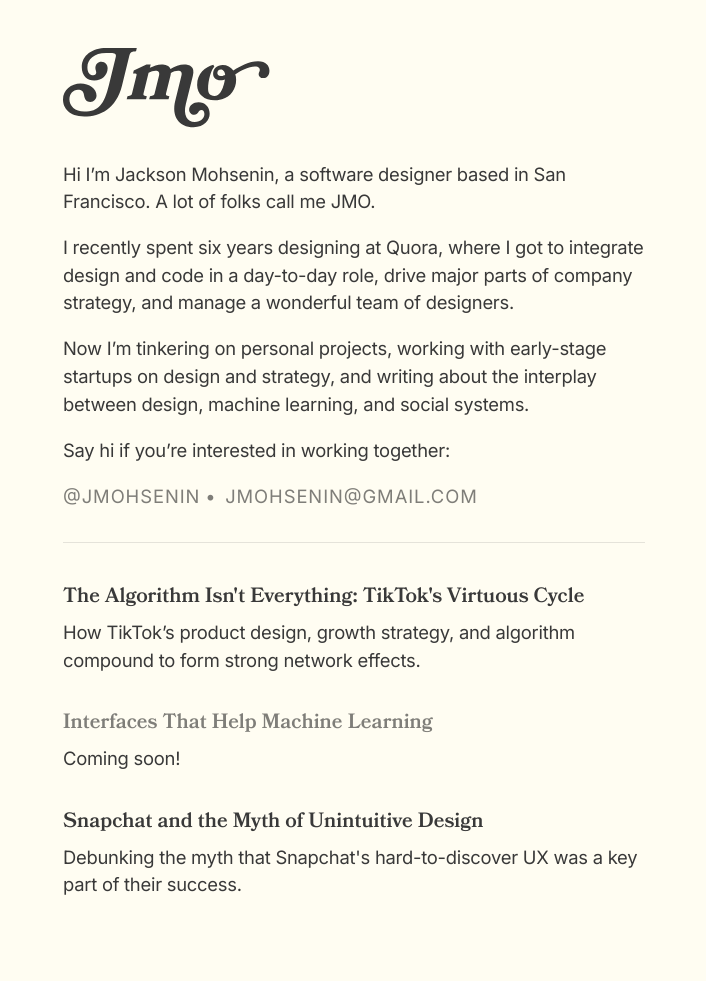
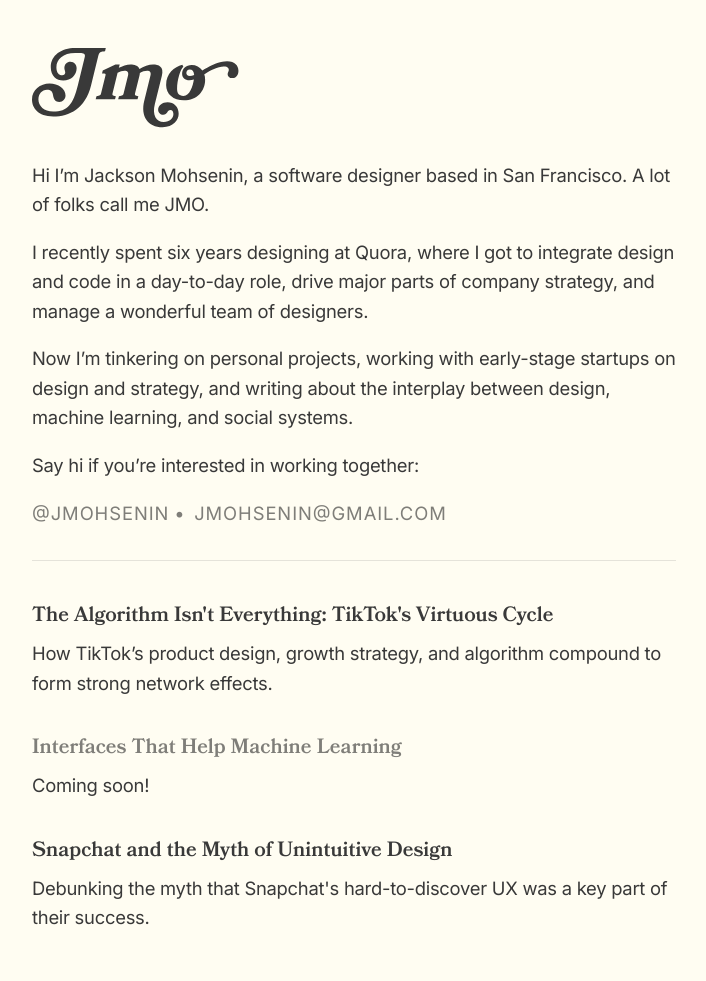
Before and after one commit to jmohsenin/jmohsenin.github.io, a Jekyll site: the page built from index.md, in a window 1280 px wide. Shown: the whole page, without its empty margins (286-992 px from the left). Built offline with Jekyll 4.4.1, drawn with Linux system fonts in a browser that asks for light colours; before the commit the page ends 947 px from its top, so only the background shows below that.

Commit message:
slightly larger container width

```diff
--- a/assets/css/main.css
+++ b/assets/css/main.css
@@ -21,6 +21,8 @@
     --spacing-m: 16px;
     --spacing-l: 32px;
     --spacing-xl: 64px;
+
+    --container-width: 660px;
 }
 
 @media (prefers-color-scheme: dark) {
@@ -46,10 +48,11 @@ body {
     box-sizing: border-box;
 }
 
-@media only screen and (min-width: 630px) {
+@media only screen and (min-width: 692px) {
     body {
         font-size: 1.15em;
         letter-spacing: -0.014em;
+        line-height: 1.6;
     }
 }
 
@@ -133,9 +136,9 @@ h3 {
     padding: var(--spacing-m) calc(var(--spacing-m) + var(--spacing-s));
 }
 
-@media only screen and (min-width: 630px) {
+@media only screen and (min-width: 692px) {
     .container {
-        width: 630px;
+        width: calc(var(--container-width) + var(--spacing-l));
     }
 }
 
```
Also changed, not shown: 1 other file.
